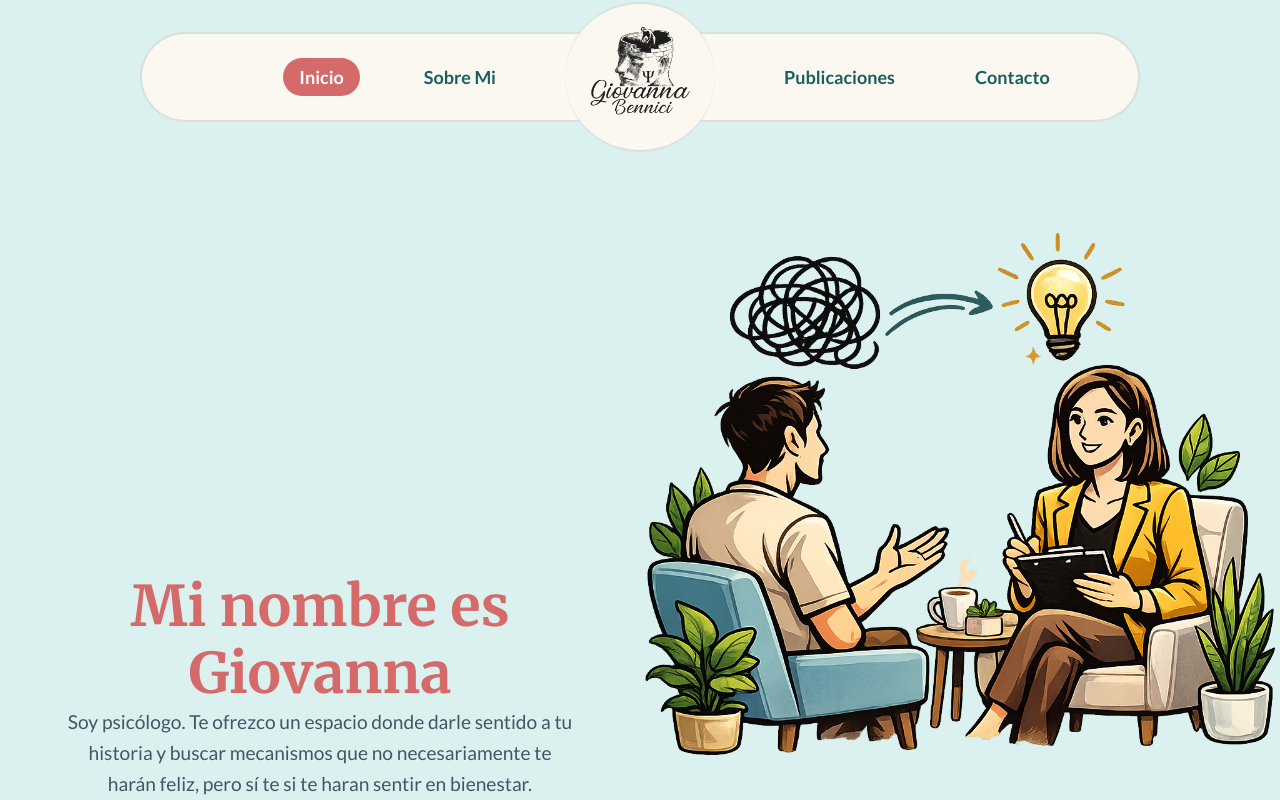
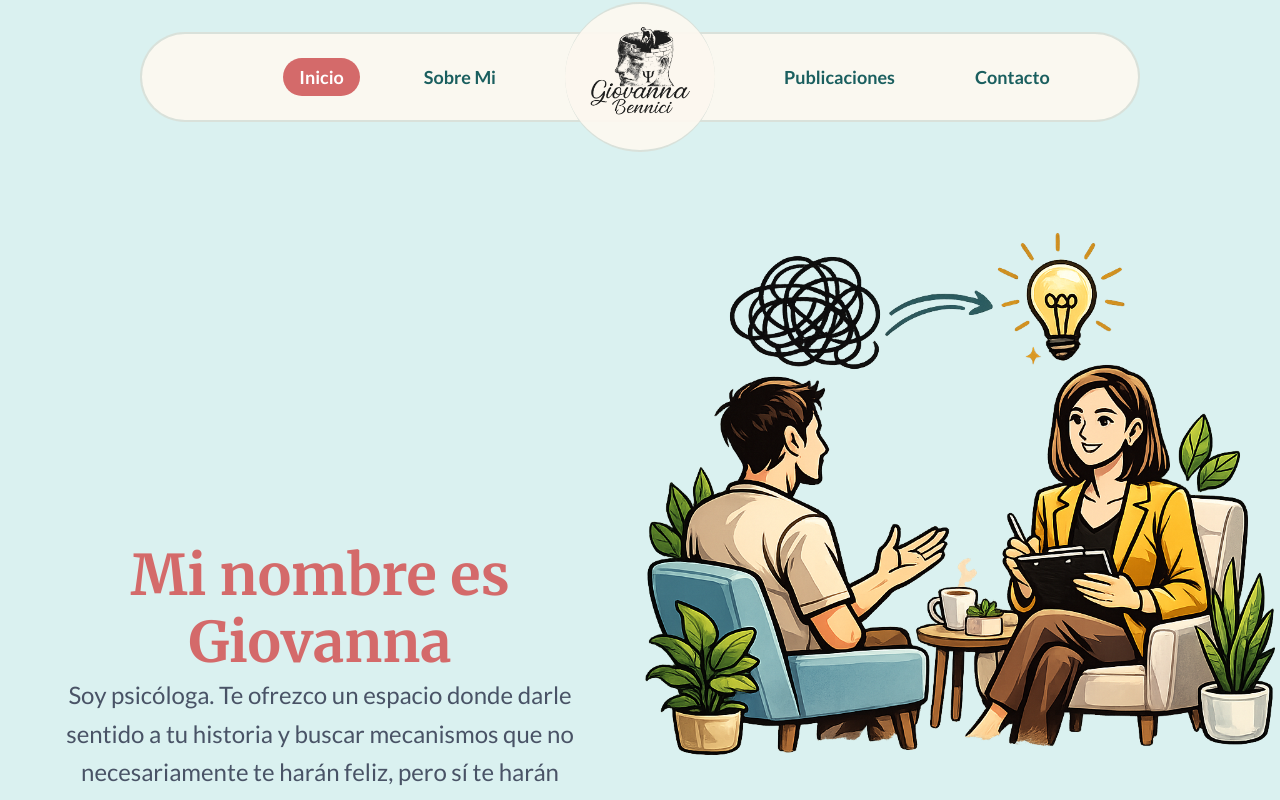
Before and after one commit to tadeo199928/psico_encuentros, a React (Vite) app: page / in a window 1280 px wide. Shown: the top 800 px of the page. Built offline with nearby package versions, Linux system fonts and the light colour scheme.

Commit message:
bug fixing

```diff
--- a/src/components/Hero/Hero.css
+++ b/src/components/Hero/Hero.css
@@ -36,7 +36,7 @@
 }
 
 .hero-left p {
-  font-size: 1.2rem;
+  font-size: 1.5rem;
   color: #495366;
   line-height: 1.6;
   padding-left: 4rem;
--- a/src/components/Hero/Hero.tsx
+++ b/src/components/Hero/Hero.tsx
@@ -7,9 +7,9 @@ const Hero: React.FC = () => {
         <div className="hero-left">
           <h1>Mi nombre es Giovanna</h1>
           <p>
-            Soy psicólogo. Te ofrezco un espacio donde darle sentido a tu
+            Soy psicóloga. Te ofrezco un espacio donde darle sentido a tu
             historia y buscar mecanismos que no necesariamente te harán feliz,
-            pero sí te si te haran sentir en bienestar.
+            pero sí te harán sentir en bienestar.
           </p>
         </div>
         <div className="hero-right">
```
